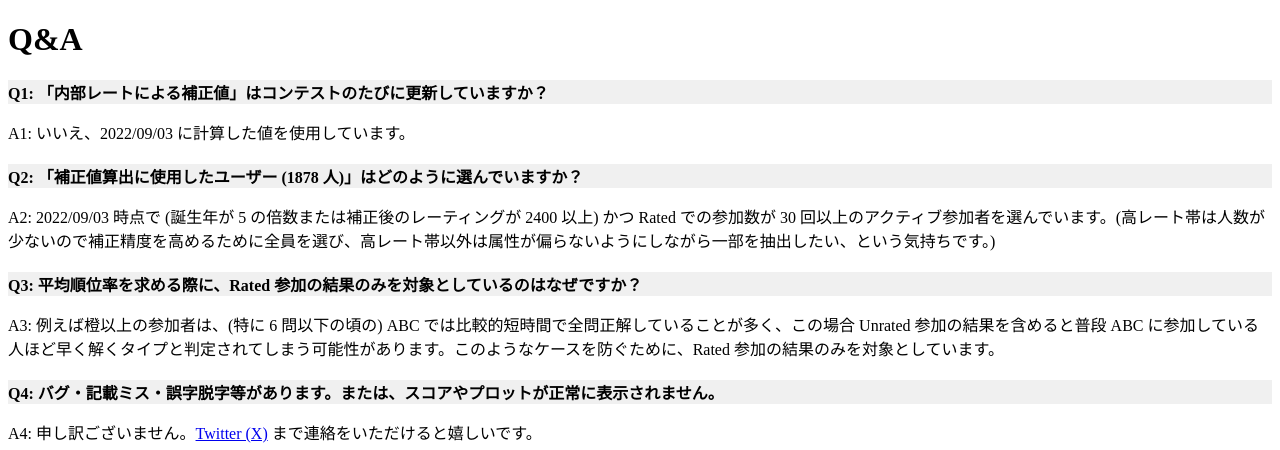
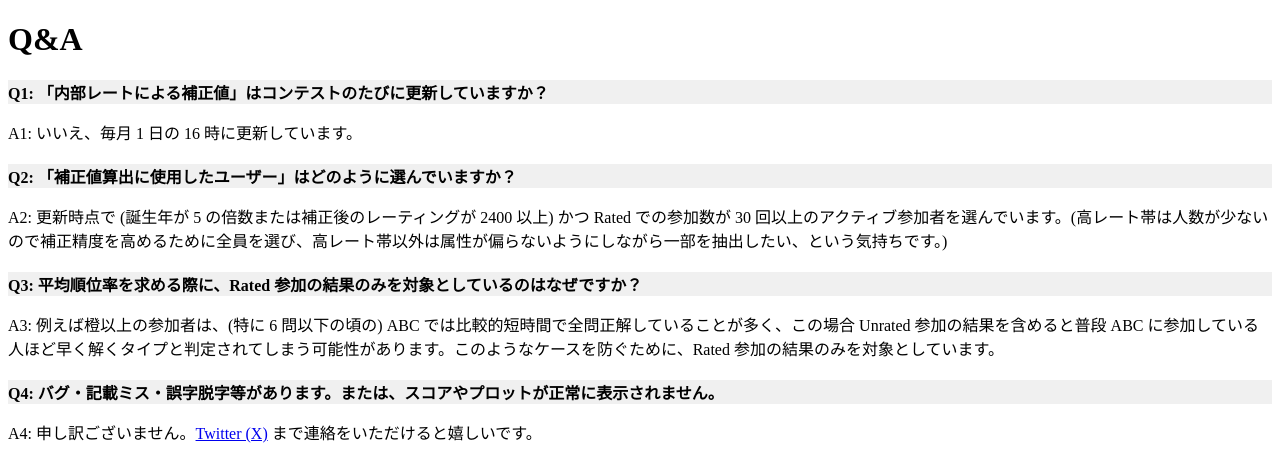
Before and after one commit to tomii9273/atcoder_type_checker, a Flask app: page /qa in a window 1280 px wide. Shown: the top 450 px of the page. Run offline with Flask 3, Linux system fonts and the light colour scheme.

Commit message:
update qa (hoseichi update)

```diff
--- a/app/templates/qa.html
+++ b/app/templates/qa.html
@@ -20,9 +20,9 @@
 <body>
     <h1>Q&A</h1>
         <p class="question">Q1: 「内部レートによる補正値」はコンテストのたびに更新していますか？</p>
-        <p class="answer">A1: いいえ、2022/09/03 に計算した値を使用しています。</p>
-        <p class="question">Q2: 「補正値算出に使用したユーザー (1878 人)」はどのように選んでいますか？</p>
-        <p class="answer">A2: 2022/09/03 時点で (誕生年が 5 の倍数または補正後のレーティングが 2400 以上) かつ Rated での参加数が
+        <p class="answer">A1: いいえ、毎月 1 日の 16 時に更新しています。</p>
+        <p class="question">Q2: 「補正値算出に使用したユーザー」はどのように選んでいますか？</p>
+        <p class="answer">A2: 更新時点で (誕生年が 5 の倍数または補正後のレーティングが 2400 以上) かつ Rated での参加数が
             30 回以上のアクティブ参加者を選んでいます。(高レート帯は人数が少ないので補正精度を高めるために全員を選び、高レート帯以外は属性が偏らないようにしながら一部を抽出したい、という気持ちです。)</p>
         <p class="question">Q3: 平均順位率を求める際に、Rated 参加の結果のみを対象としているのはなぜですか？</p>
         <p class="answer">A3: 例えば橙以上の参加者は、(特に 6 問以下の頃の) ABC では比較的短時間で全問正解していることが多く、この場合 Unrated
```
